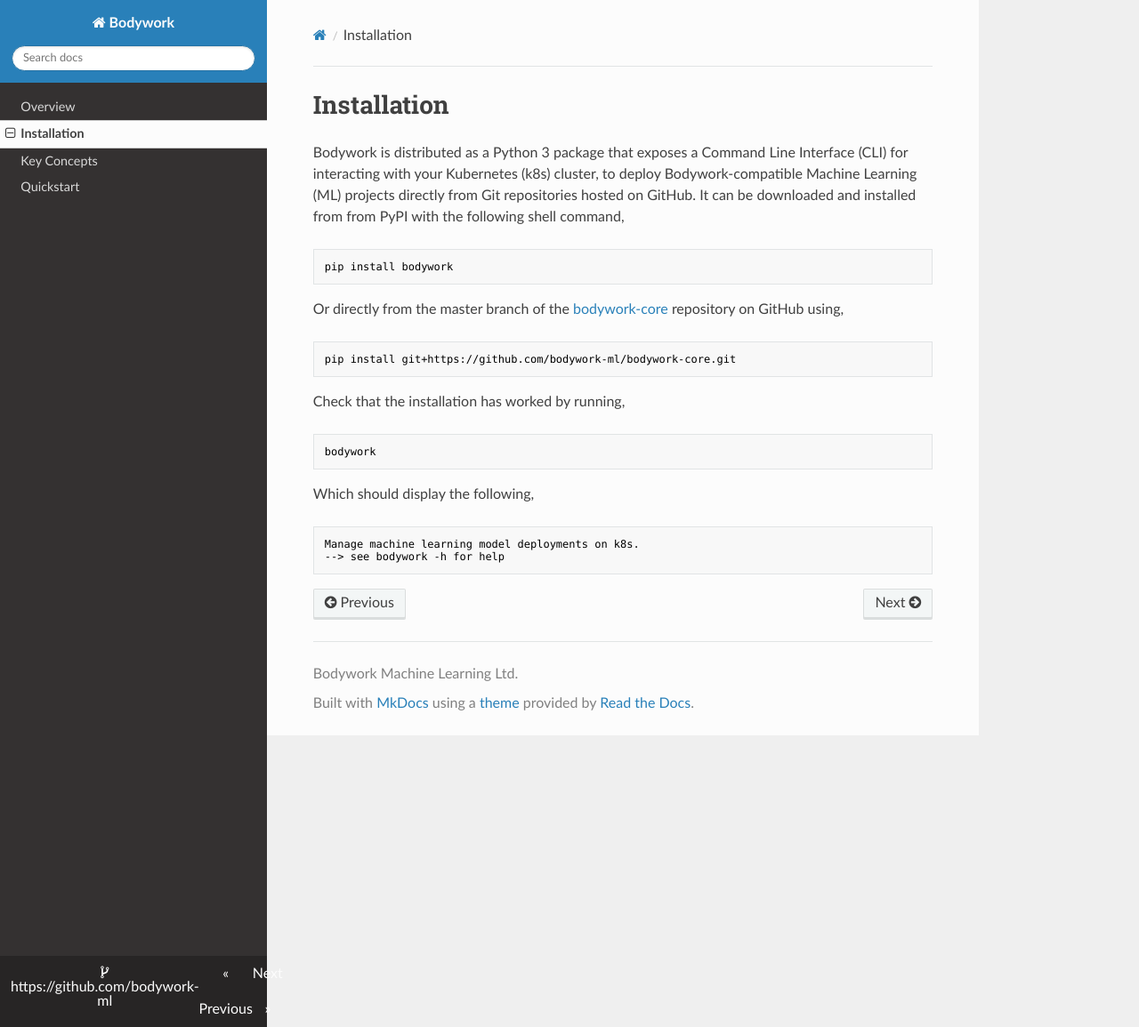
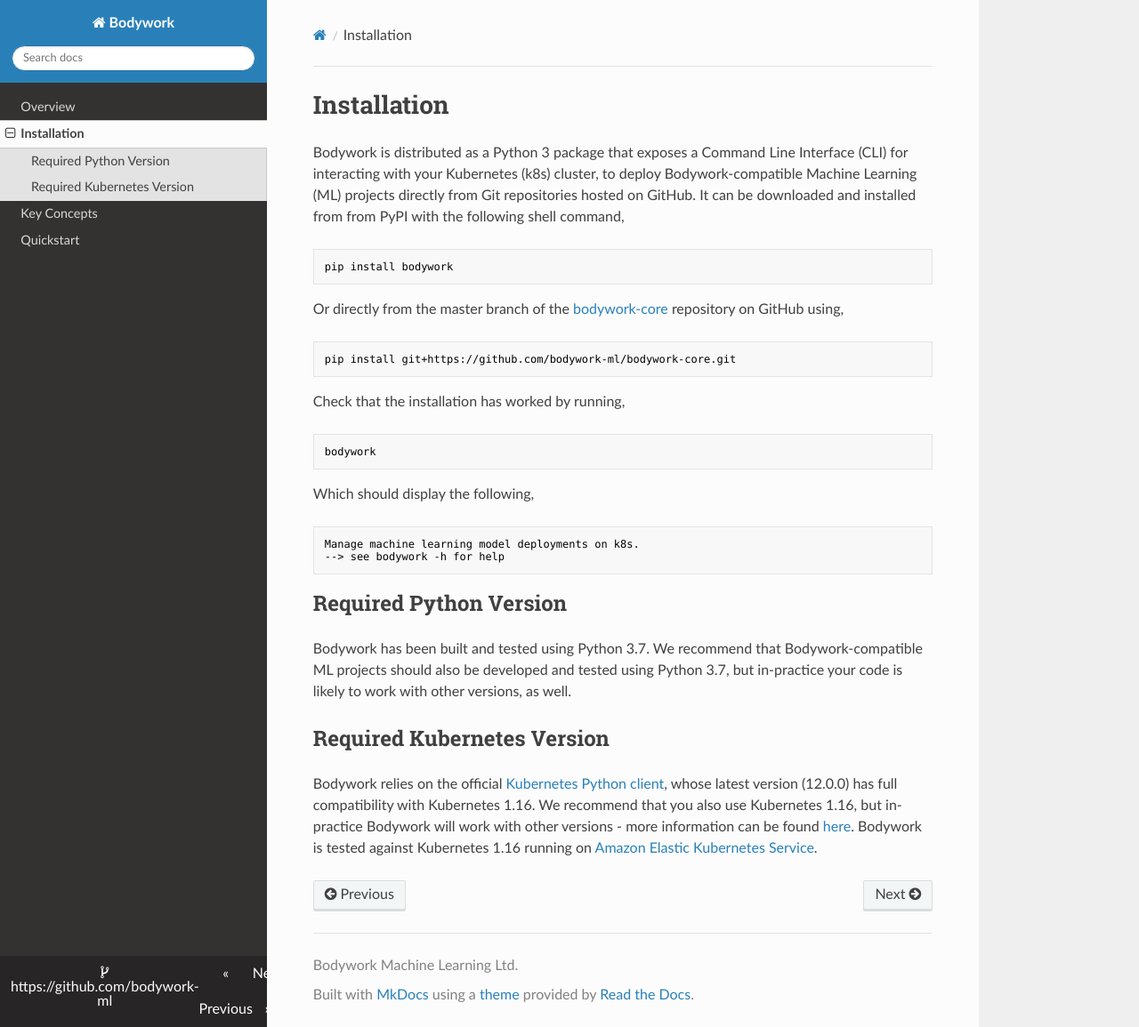
Before and after one commit to bodywork-ml/bodywork-core, an MkDocs documentation site: the page built from docs/installation.md, in a window 1280 px wide and 1155 px high. Shown: the whole window at 89% size. Built offline with MkDocs 1.6.1, drawn with Linux system fonts in a browser that asks for light colours; nearby versions of some CDN libraries.

Commit message:
Amendments

````diff
--- a/docs/installation.md
+++ b/docs/installation.md
@@ -24,3 +24,11 @@
 Manage machine learning model deployments on k8s.
 --> see bodywork -h for help
 ```
+
+## Required Python Version
+
+Bodywork has been built and tested using Python 3.7. We recommend that Bodywork-compatible ML projects should also be developed and tested using Python 3.7, but in-practice your code is likely to work with other versions, as well.
+
+## Required Kubernetes Version
+
+Bodywork relies on the official [Kubernetes Python client](https://github.com/kubernetes-client/python), whose latest version (12.0.0) has full compatibility with Kubernetes 1.16. We recommend that you also use Kubernetes 1.16, but in-practice Bodywork will work with other versions - more information can be found [here](https://github.com/kubernetes-client/python#compatibility). Bodywork is tested against Kubernetes 1.16 running on [Amazon Elastic Kubernetes Service](https://aws.amazon.com/eks/).
````
Also changed, not shown: docs/key_concepts.md (+1 -1 lines).
